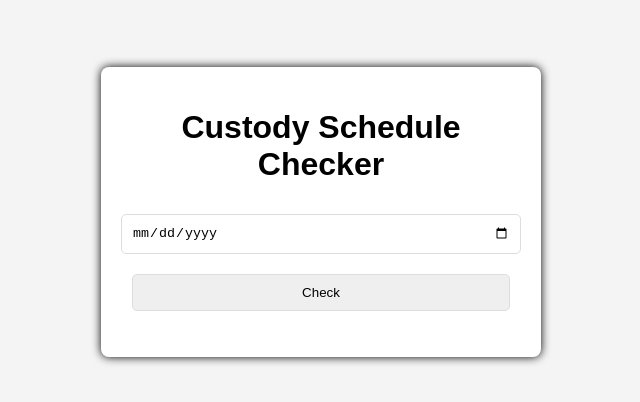
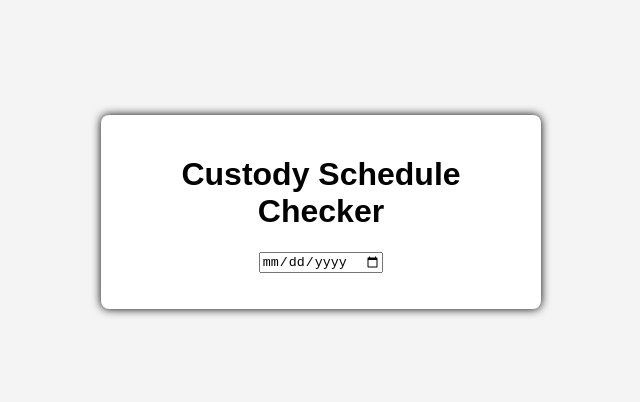
Before and after one commit to erancx/custody, a website: page index.html in a window 1280 px wide. Shown: the part 208-610 px from the top of the page, without its empty margins (319-959 px from the left). Drawn offline with Linux system fonts and the light colour scheme.

Commit message:
remove check button

```diff
--- a/index.html
+++ b/index.html
@@ -2,7 +2,6 @@
 <html lang="en">
   <head>
     <meta charset="UTF-8" />
-    <meta http-equiv="X-UA-Compatible" content="IE=edge" />
     <meta name="viewport" content="width=device-width, initial-scale=1.0" />
     <title>Custody Schedule Checker</title>
     <link rel="stylesheet" href="styles.css" />
@@ -11,7 +10,6 @@
     <div class="container">
       <h1>Custody Schedule Checker</h1>
       <input type="date" id="dateInput" />
-      <button onclick="checkCustody()">Check</button>
       <p id="result"></p>
     </div>
     <script src="script.js"></script>
--- a/script.js
+++ b/script.js
@@ -1,34 +1,26 @@
-"use strict";
+var _a;
 function isWithKids(inputDate) {
     var startDate = new Date("2023-12-24");
-  var daysDifference = Math.floor(
-    (inputDate.getTime() - startDate.getTime()) / (1000 * 60 * 60 * 24),
-  );
-  // Determine the week of the cycle (0 or 1)
+    var daysDifference = Math.floor((inputDate.getTime() - startDate.getTime()) / (1000 * 60 * 60 * 24));
     var weekOfCycle = Math.floor(daysDifference / 7) % 2;
-  // Determine the day of the week (0-6)
     var dayOfWeek = inputDate.getDay();
-  // Explicitly never with the kids on Wed and Mon
     if (dayOfWeek === 0 || dayOfWeek === 3) {
-    // Sunday or Tuesday
         return false;
     }
-  // Always with the kids on Sun and Tue
     if (dayOfWeek === 0 || dayOfWeek === 2) {
         return true;
     }
-  // Week 0: I'm with the kids on Thu
     if (weekOfCycle === 0 && dayOfWeek === 4) {
         return true;
     }
-  // Week 1: I'm with the kids on Fri and Sat
     if (weekOfCycle === 1 && (dayOfWeek === 5 || dayOfWeek === 6)) {
         return true;
     }
     return false;
 }
-function checkCustody() {
-  var dateInput = document.getElementById("dateInput").value;
+(_a = document.getElementById("dateInput")) === null || _a === void 0 ? void 0 : _a.addEventListener("change", function () {
+    var dateInput = document.getElementById("dateInput")
+        .value;
     var resultElement = document.getElementById("result");
     if (dateInput && resultElement) {
         var inputDate = new Date(dateInput);
@@ -36,9 +28,5 @@ function checkCustody() {
         resultElement.innerText = withKids ? "Eran" : "Anat";
         resultElement.style.color = withKids ? "blue" : "pink";
         resultElement.className = withKids ? "with-kids" : "not-with-kids";
-  } else if (resultElement) {
-    resultElement.innerText = "Please enter a date";
-    resultElement.style.color = "";
-    resultElement.className = "";
     }
-}
+});
--- a/styles.css
+++ b/styles.css
@@ -19,19 +19,6 @@ body {
   max-width: 400px;
 }
 
-input,
-button {
-  margin: 10px 0;
-  padding: 10px;
-  border-radius: 5px;
-  border: 1px solid #ddd;
-  width: calc(100% - 22px);
-}
-
-button {
-  cursor: pointer;
-}
-
 .with-kids {
   color: blue;
   font-weight: bold;
--- a/tsconfig.json
+++ b/tsconfig.json
@@ -2,6 +2,7 @@
   "compilerOptions": {
     "target": "es5",
     "module": "commonjs",
+    "lib": ["es2015"],
     "strict": true,
     "esModuleInterop": true
   }
```
Also changed, not shown: script.ts (+3 -15 lines). Lines whose indentation alone changed are shown as unchanged.
